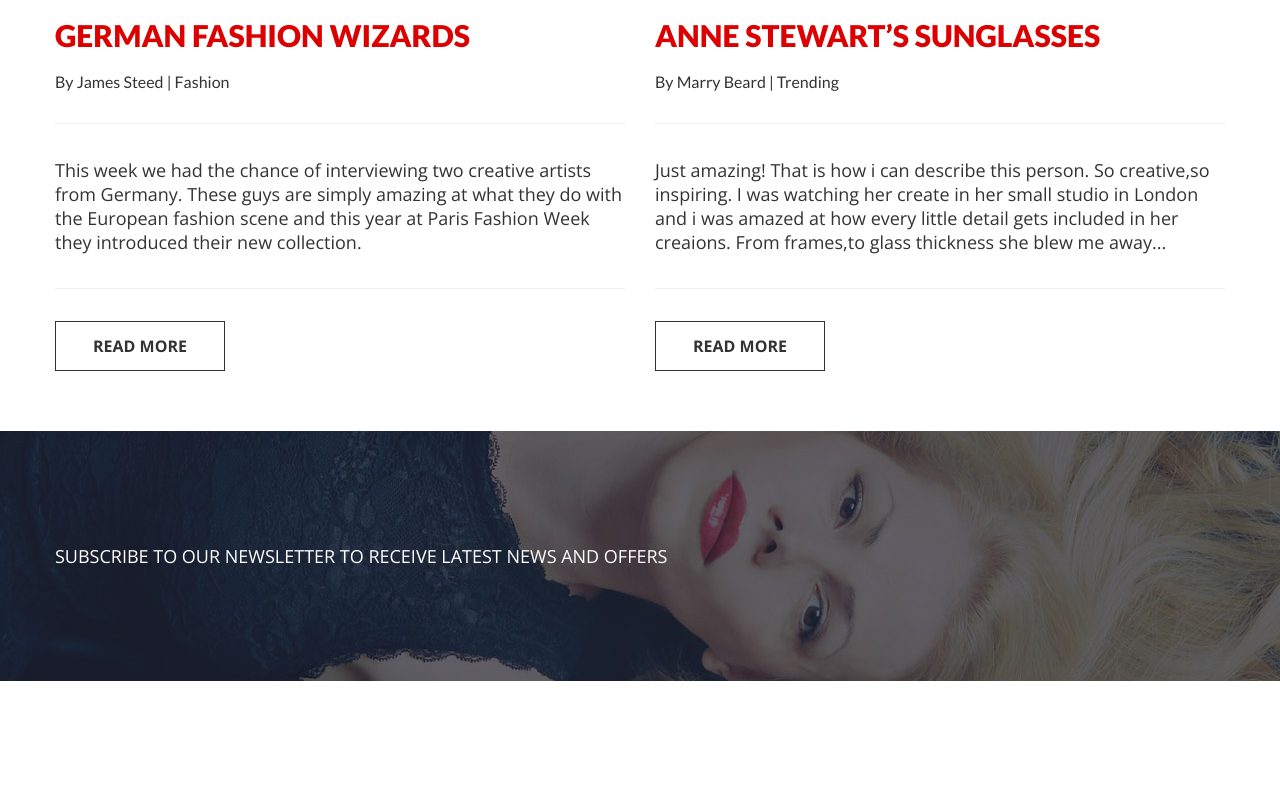
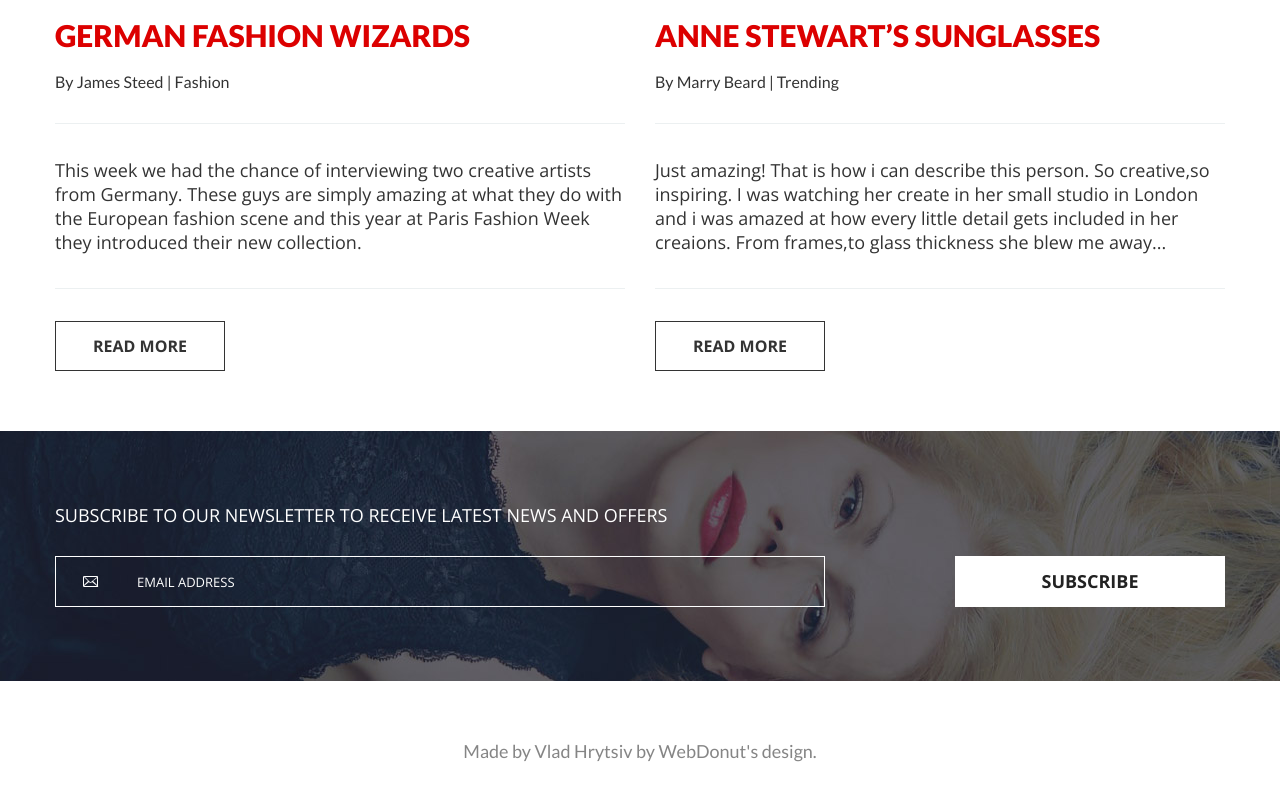
Before and after one commit to vlad-hrytsiv/brandly2, a plain HTML site: page index.html in a window 1280 px wide. Shown: the part 3585-4385 px from the top of the page. Before the commit the page ends 4266 px from the top, so only its background shows below. Drawn offline with nearby package versions, Linux system fonts and the light colour scheme; a web font is replaced by a local one.

Commit message:
Finished making web page!

```diff
--- a/css/styles.css
+++ b/css/styles.css
@@ -459,3 +459,55 @@ a {
     text-transform: uppercase;
     color: #ffffff;
 }
+
+.subscribe-form {
+    margin-top: 30px;
+    display: flex;
+    flex-direction: row;
+    justify-content: space-between;
+}
+
+.email-input {
+    background-image:url(../img/email-icon.png);
+    background-repeat: no-repeat;
+    background-position: 27px 19px;
+
+    padding-left: 81px;
+
+    font-family: 'Open Sans', sans-serif;
+    font-weight: 300;
+    font-size: 13px;
+    color: #ffffff;
+    text-transform: uppercase;
+
+    width: 770px;
+    height: 51px;
+    border: 1px solid #ffffff;
+    background-color: transparent;
+    margin-right: 130px;
+}
+
+.email-input::placeholder {
+    color: #ffffff;
+}
+
+.submit-button {
+    width: 270px;
+    font-family: 'Open Sans', sans-serif;
+    font-weight: 700;
+    font-size: 18px;
+    background-color: #ffffff;
+    text-transform: uppercase;
+    color: #222222;
+    border: 0;
+    cursor: pointer;
+}
+
+.footer-title {
+    font-family: 'Lato', sans-serif;
+    font-weight: 400;
+    font-size: 18px;
+    color: rgba(51, 51, 51, .6);
+    margin: 60px 0;
+    text-align: center;
+}
--- a/index.html
+++ b/index.html
@@ -145,9 +145,19 @@
             <div class="container">
                 <div class="subscription-inner">
                     <h2 class="subscribe-proposal">Subscribe to our newsletter to receive latest news and offers</h2>
+                    <form action="" method="POST" class="subscribe-form">
+                        <label for="customer-email" class="visually-hidden">Email address for subscription</label>
+                        <input type="email" id="customer-email" placeholder="Email address" class="email-input">
+                        <button type="submit" class="submit-button">Subscribe</button>
+                    </form>
                 </div>
             </div>
         </section>
+        <footer class="main-footer">
+            <div class="container">
+                <p class="footer-title">Made by Vlad Hrytsiv by WebDonut's design.</p>
+            </div>
+        </footer>
     </main>
 </body>
 </html>
```
Also changed, not shown: img/email-icon.png (added).
